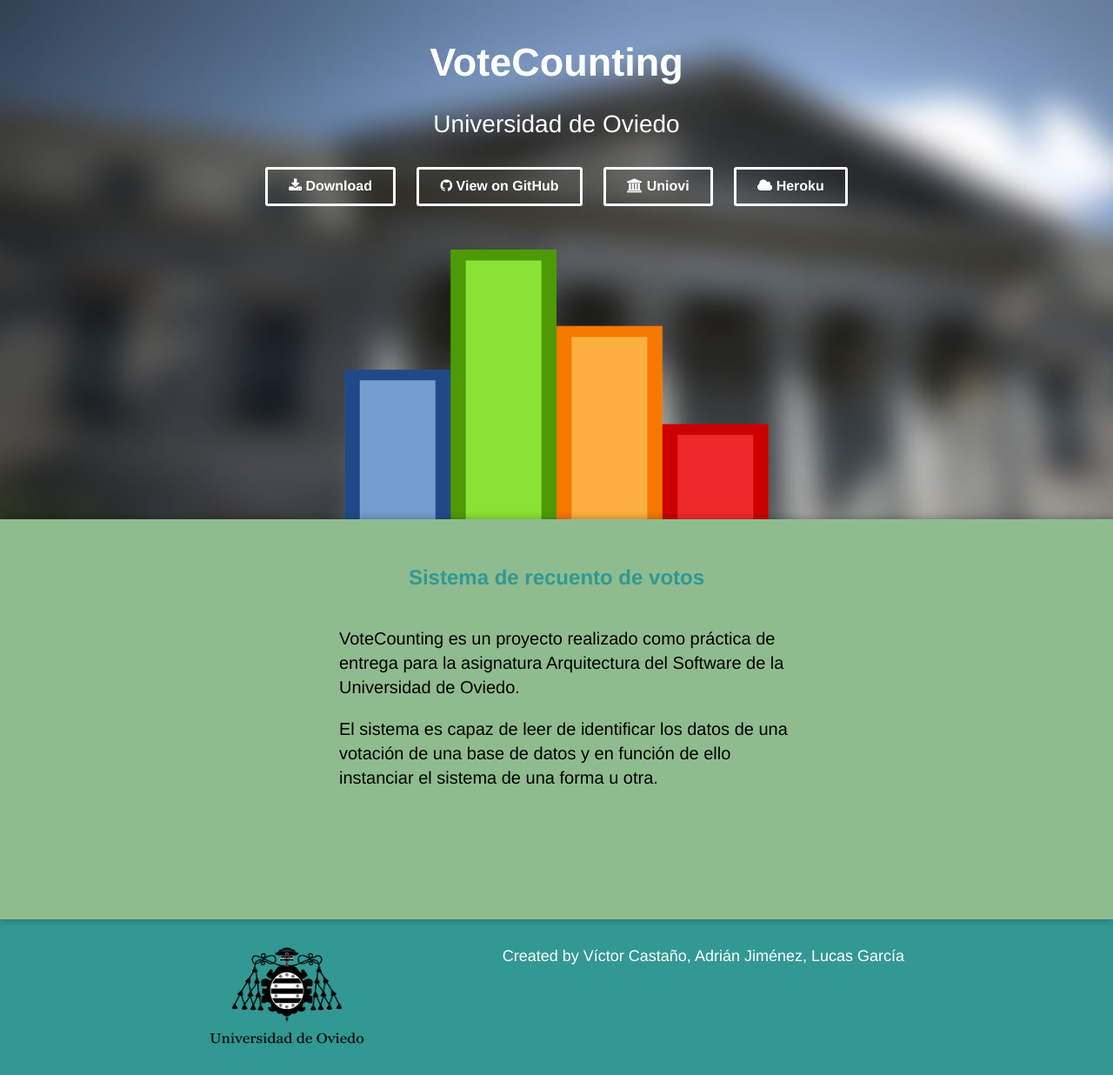
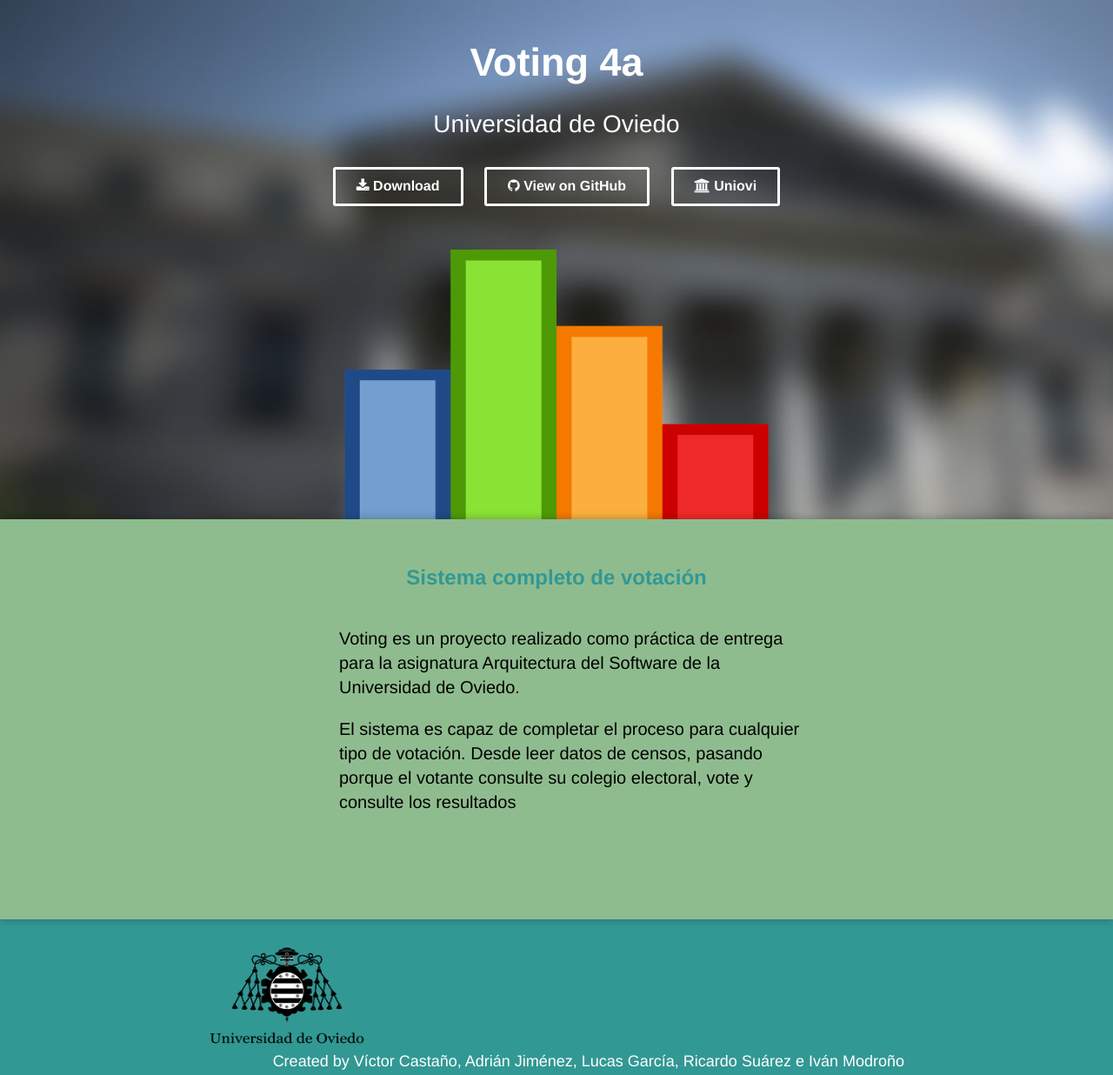
Before and after one commit to Arquisoft/Voting_4a, a plain HTML site: page index.html in a window 1280 px wide. Shown: the top 1236 px of the page at 87% size. Drawn offline with Linux system fonts and the light colour scheme.

Commit message:
Actualizado a página web

```diff
--- a/index.html
+++ b/index.html
@@ -16,15 +16,14 @@
   </head>
   <body>
     <div class="header"><div class="container">
-      <h1 class="logo">VoteCounting</h1>
+      <h1 class="logo">Voting 4a</h1>
       <div class="tagline">
         Universidad de Oviedo
       </div>
       <div class="cta">
-          <a href="https://github.com/Arquisoft/VoteCounting_4a/archive/master.zip" role="button"><i class="fa fa-download"></i> Download</a>
-          <a href="https://github.com/Arquisoft/VoteCounting_4a" role="button"><i class="fa fa-github"></i> View on GitHub</a>
+          <a href="https://github.com/Arquisoft/Voting_4a/archive/master.zip" role="button"><i class="fa fa-download"></i> Download</a>
+          <a href="https://github.com/Arquisoft/Voting_4a" role="button"><i class="fa fa-github"></i> View on GitHub</a>
           <a href="http://www.uniovi.es" role="button"><i class="fa fa-university"></i> Uniovi</a>
-          <a href="http://vote-counting-4a.herokuapp.com/index.xhtml" role="button"><i class="fa fa-cloud"></i> Heroku</a>
       </div>
       <div class="demo">
           <img src="grafica2.png" alt="Demo referendum" style="width:522px;height:326px;">
@@ -33,13 +32,13 @@
 
     <div class="main"><div class="container">
       <div class="subtagline">
-        Sistema de recuento de votos
+        Sistema completo de votación
       </div>
 
       <ul class="features">
-         <p> VoteCounting es un proyecto realizado como práctica de entrega para la asignatura Arquitectura del Software de la Universidad de Oviedo.</p>
+         <p> Voting es un proyecto realizado como práctica de entrega para la asignatura Arquitectura del Software de la Universidad de Oviedo.</p>
 
-		 <p>  El sistema es capaz de leer de identificar los datos de una votación de una base de datos y en función de ello instanciar el sistema de una forma u otra.</p>
+		 <p>  El sistema es capaz de completar el proceso para cualquier tipo de votación. Desde leer datos de censos, pasando porque el votante consulte su colegio electoral, vote y consulte los resultados</p>
       </ul>
 
 
@@ -48,7 +47,7 @@
 
     <div class="footer"><div class="container">
       <a class="ka-logo" href="https://www.uniovi.es"><img src="uniovi2.png" alt="Universidad de Oviedo" width="180" height="115"></a>
-      <span class="created-by">Created by Víctor Castaño, Adrián Jiménez, Lucas García</span>
+      <span class="created-by">Created by Víctor Castaño, Adrián Jiménez, Lucas García, Ricardo Suárez e Iván Modroño</span>
     </div></div>
 
     <script>
```
